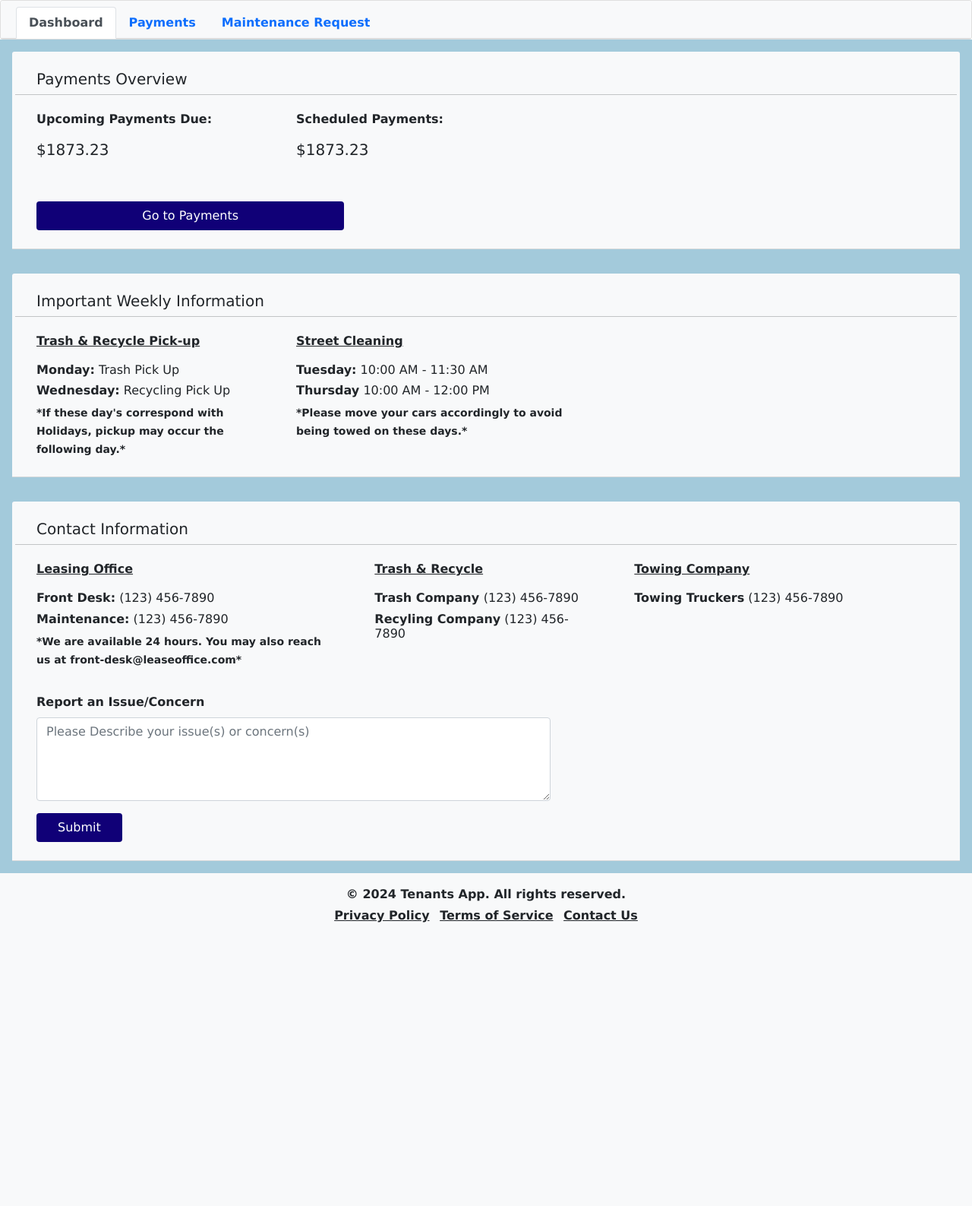
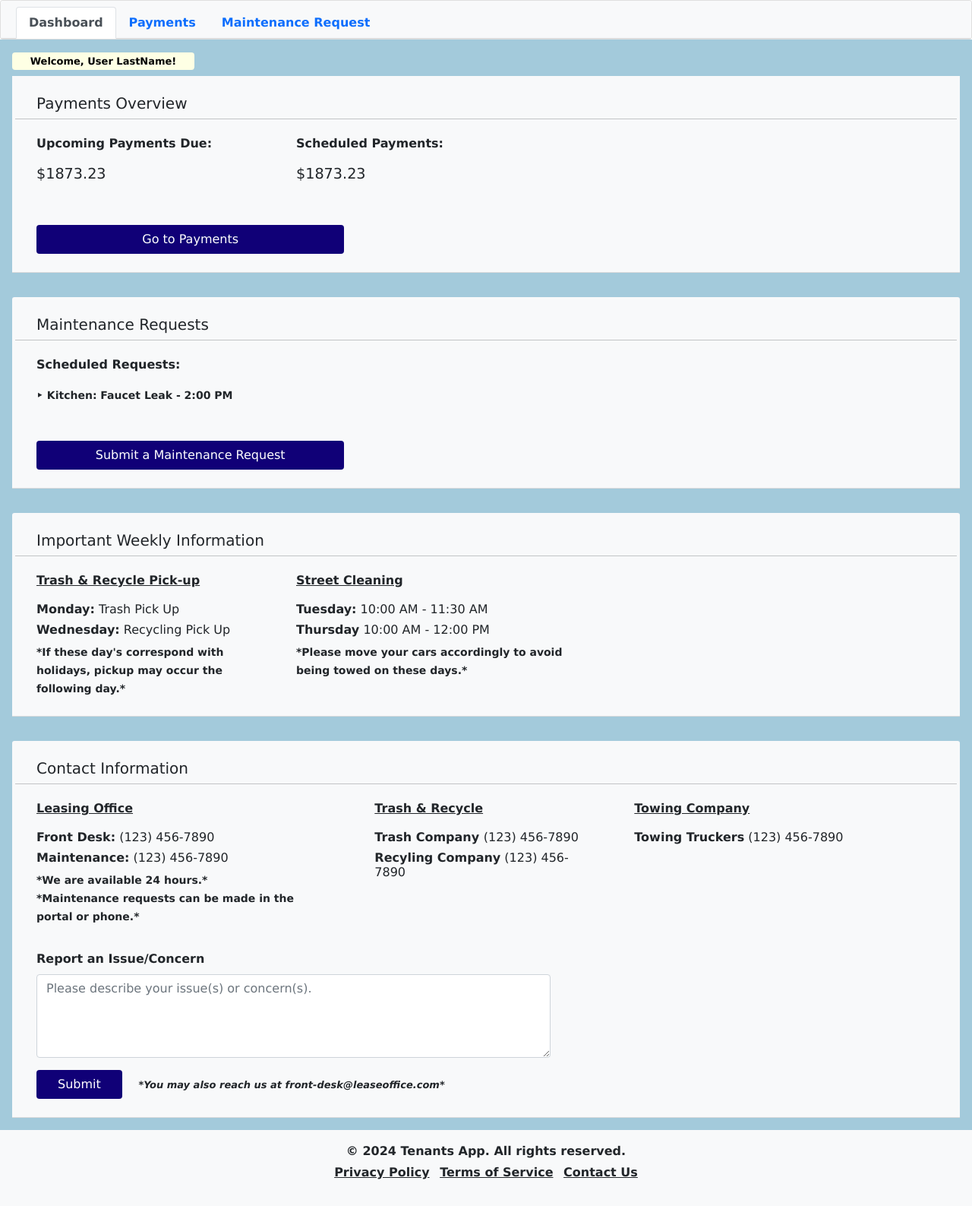
Before and after one commit to Aellantis/tenants-app, a Flask app: page / in a window 1280 px wide. Shown: the part 56-1643 px from the top of the page at 76% size. Before the commit the page ends 1270 px from the top, so only its background shows below. Run offline with Flask 3, Linux system fonts and the light colour scheme; some libraries are stand-ins or nearby versions.

Commit message:
maintenance section + clarity + trying to fix errors

```diff
--- a/static/styles.css
+++ b/static/styles.css
@@ -4,7 +4,7 @@
 #home-cards {
   background-color: #f8f9fa;
 }
-#home-buttons {
+#home-button {
   background-color: #100077;
   color: white;
 }
@@ -12,3 +12,17 @@ body {
 font-family:'Lucida Sans', 'Lucida Sans Regular', 'Lucida Grande', 'Lucida Sans Unicode', Geneva, Verdana, sans-serif;
 font-weight: 600;
 }
+#user {
+  width: 15rem;
+  background-color: rgb(254, 255, 228);
+  color: black;
+  font-size: small;
+  margin-bottom: 0.5rem;
+}
+#contact{
+  margin-left: 1rem;
+  font-size: small;
+}
+#payment{
+  font-size: larger;
+}
--- a/templates/home.html
+++ b/templates/home.html
@@ -8,36 +8,56 @@
   <div class="card-header" id = "home-cards">
     <ul class="nav nav-tabs card-header-tabs mx-1">
       <li class="nav-item">
-        <a class="nav-link active" href="#">Dashboard</a>
+        <a class="nav-link active" href="/">Dashboard</a>
       </li>
       <li class="nav-item">
-        <a class="nav-link" href="#">Payments</a>
+        <a class="nav-link" href="{{ url_for('payment') }}">Payments</a>
       </li>
       <li class="nav-item">
-        <a class="nav-link" href="#">Maintenance Request</a>
+        <a class="nav-link" href="{{ url_for('maintenance') }}">Maintenance Request</a>
       </li>
     </ul>
   </div>
 </div>
 
+<!-- Insert Welcome User section -->
+
+
 <!--PAYMENTS OVERVIEW-->
 <div class="card-body" id = "home-body">
+  <span class="badge" id = "user">Welcome, User LastName!</span>
   <div class ="card-header" id = "home-cards">
       <h5 class="card-title mx-3 mt-3">Payments Overview</h5>
      <div class="row">
         <hr>
           <div class="col-md-3 mx-3 mt-1">
               <p class="card-text">Upcoming Payments Due:</p>
-              <h5>$1873.23</h5>
+              <h5 id="payment">$1873.23</h5>
           </div>
           <div class="col-md-3 mx-3 mt-1">
               <p class="card-text">Scheduled Payments:</p>
-              <h5>$1873.23</h5>
+              <h5 id = "payment">$1873.23</h5>
           </div>
       </div>
-      <a href="#" class="btn mt-5 mb-3 mx-3 col-md-4" id = "home-buttons">Go to Payments</a>
+      <a href="{{ url_for('payment') }}" class="btn mt-5 mb-3 mx-3 col-md-4" id = "home-button">Go to Payments</a>
   </div>
 </div>
+
+<!--MAINTENANCE SECTION-->
+<div class="card-body" id="home-body">
+  <div class="card-header" id="home-cards">
+      <h5 class="card-title mx-3 mt-3">Maintenance Requests</h5>
+      <div class="row">
+          <hr>
+          <div class="col-md-3 mx-3 mt-1">
+              <p class="card-text">Scheduled Requests:</p>
+              <small>‣ Kitchen: Faucet Leak - 2:00 PM</small>
+          </div>
+      </div>
+      <a href="{{ url_for('maintenance') }}" class="btn mt-5 mb-3 mx-3 col-md-4" id="home-button">Submit a Maintenance Request</a>
+  </div>
+</div>
+
 
 <!--WEEKLY INFO-->
 <div class="card-body" id = "home-body">
@@ -49,7 +69,7 @@
             <p class="card-text"><u>Trash & Recycle Pick-up</u></p>
             <h6><strong>Monday:</strong> Trash Pick Up</h6>
             <h6><strong>Wednesday:</strong> Recycling Pick Up</h6>
-            <small>*If these day's correspond with Holidays, pickup may occur the following day.*</small>
+            <small>*If these day's correspond with holidays, pickup may occur the following day.*</small>
         </div>
         <div class="col-md-4 mx-3 mt-1 mb-3">
             <p class="card-text"><u>Street Cleaning</u></p>
@@ -71,7 +91,9 @@
         <p class="card-text"><u>Leasing Office</u></p>
         <h6><strong>Front Desk:</strong> (123) 456-7890</h6>
         <h6><strong>Maintenance:</strong> (123) 456-7890</h6>
-        <small>*We are available 24 hours. You may also reach us at front-desk@leaseoffice.com*</small>
+        <small>*We are available 24 hours.*</small>
+        <br>
+        <small>*Maintenance requests can be made in the portal or phone.*</small>
     </div>
         <div class="col-md-3 mx-3 mt-1 mb-3">
             <p class="card-text"><u>Trash & Recycle</u></p>
@@ -86,9 +108,11 @@
     <form class="p-3 col-md-7">
       <div class="mb-3">
           <label for="issueDescription" class="form-label">Report an Issue/Concern</label>
-          <textarea class="form-control" id="issueDescription" rows="4" placeholder="Please Describe your issue(s) or concern(s)"></textarea>
+          <textarea class="form-control" id="issueDescription" rows="4" placeholder="Please describe your issue(s) or concern(s)."></textarea>
       </div>
-      <button type="submit" class="btn col-md-2" id = "home-buttons">Submit</button>
+      <button type="submit" class="btn col-md-2" id = "home-button">Submit</button>
+      <i id="contact">*You may also reach us at front-desk@leaseoffice.com*</i>
+      <br>
   </form>
   </div>
 </div>
```
